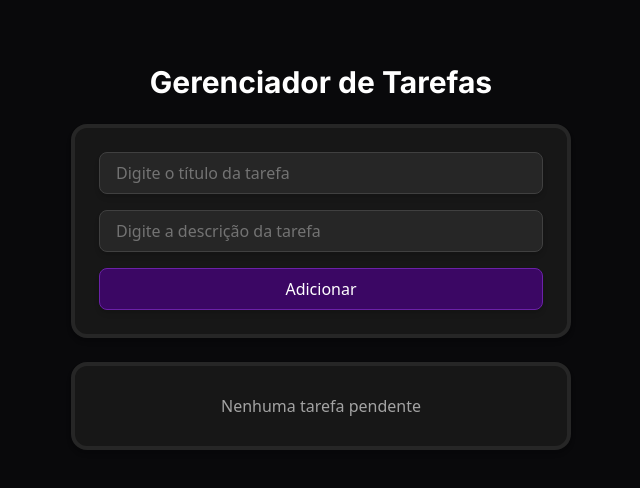
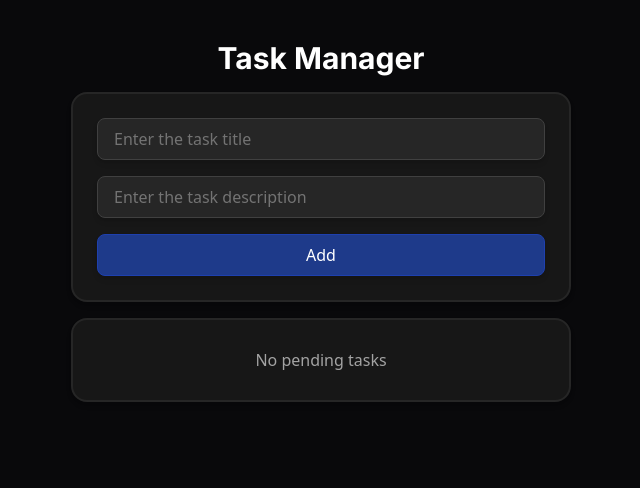
Before and after one commit to Themyus/gestao-de-tarefas, a React (Vite) app: page / in a window 1280 px wide. Shown: the top 488 px of the page, without its empty margins (319-959 px from the left). Built offline with nearby package versions, Linux system fonts and the light colour scheme.

Commit message:
Polimentos finais

```diff
--- a/src/components/AddTask.jsx
+++ b/src/components/AddTask.jsx
@@ -3,19 +3,20 @@ import { useState } from "react";
 function AddTask({ onAddTaskSubmit }) {
   const [title, setTitle] = useState("");
   const [description, setDescription] = useState("");
+  const [error, setError] = useState("");
 
   return (
-    <div className="space-y-4 p-6 border-4 border-neutral-800 bg-neutral-900 rounded-2xl shadow-md flex flex-col">
+    <div className="space-y-4 p-6 border-2 border-neutral-800 bg-neutral-900 rounded-2xl shadow-md flex flex-col">
       <input
         type="text"
-        placeholder="Digite o título da tarefa"
+        placeholder="Enter the task title"
         className="text-neutral-100 placeholder-neutral-500 bg-neutral-800 border border-neutral-700 outline-1 rounded-lg px-4 py-2 shadow-md"
         value={title}
         onChange={(event) => setTitle(event.target.value)}
       />
       <input
         type="text"
-        placeholder="Digite a descrição da tarefa"
+        placeholder="Enter the task description"
         className="text-neutral-100 placeholder-neutral-500 bg-neutral-800 border border-neutral-700 outline-1 rounded-lg px-4 py-2 shadow-md "
         value={description}
         onChange={(event) => setDescription(event.target.value)}
@@ -24,16 +25,20 @@ function AddTask({ onAddTaskSubmit }) {
         onClick={() => {
           // Verificar se título e descrição estão preenchidos
           if (!title.trim() || !description.trim()) {
-            return alert("Preencha o título e a descrição da tarefa.");
+            setError("Fill in the task title and description");
+            return; // Sai da função
           }
           onAddTaskSubmit(title, description);
           setTitle("");
           setDescription("");
+          setError(""); // Limpa
         }}
-        className="bg-purple-950 border border-purple-800 text-white px-4 py-2 rounded-lg font-medium shadow-md hover:brightness-110 active:scale-95 transition-transform active:brightness-110"
+        className="bg-blue-900 border border-blue-800 text-white px-4 py-2 rounded-lg font-medium shadow-md hover:brightness-110 active:scale-95 transition-transform active:brightness-110"
       >
-        Adicionar
+        Add
       </button>
+
+      {error && <p className="text-red-700">{error}</p>}
     </div>
   );
 }
--- a/src/components/Tasks.jsx
+++ b/src/components/Tasks.jsx
@@ -11,10 +11,10 @@ function Tasks({ tasks, onTaskClick, onDeleteTaskClick }) {
     navigate(`/task?${query.toString()}`);
   }
   return (
-    <ul className="space-y-4 p-6 border-4 border-neutral-800 bg-neutral-900 rounded-2xl shadow-md">
+    <ul className="space-y-4 p-6 border-2 border-neutral-800 bg-neutral-900 rounded-2xl shadow-md">
       {tasks.length === 0 ? (
         <li className="text-neutral-400 text-center py-1">
-          Nenhuma tarefa pendente
+          No pending tasks
         </li>
       ) : (
         tasks.map((task) => (
--- a/src/main.jsx
+++ b/src/main.jsx
@@ -1,6 +1,6 @@
 import { StrictMode } from "react";
 import { createRoot } from "react-dom/client";
-import App from "./App.jsx";
+import App from "./pages/App.jsx";
 import "./index.css";
 import { createHashRouter, RouterProvider } from "react-router-dom";
 import TaskPage from "./pages/TaskPage.jsx";
--- a/src/App.jsx
+++ b/src/pages/App.jsx
@@ -1,17 +1,32 @@
-import { useState } from "react";
-import AddTask from "./components/AddTask";
-import Tasks from "./components/Tasks";
+import AddTask from "../components/AddTask";
+import Tasks from "../components/Tasks";
 import { v4 } from "uuid";
 import { useEffect } from "react";
+import { useState } from "react";
 
 function App() {
   const [tasks, setTasks] = useState(
     JSON.parse(localStorage.getItem("tasks")) || []
-  );
+  ); // Se o JSON.parse tiver um valor válido, ele usa no localStorage como task. Se não, ele começa como um array vazio. Basicamente aqui ele tá pegando o primeiro valor verdadeiro que vir pra armazenar
 
   useEffect(() => {
     localStorage.setItem("tasks", JSON.stringify(tasks));
   }, [tasks]); // Executa a função (primeiro elemento antes da vírgula) sempre que algum valor que for colocado dentro da lista (segundo elemento depois da vírgula) for alterado
+
+  // useEffect(() => {
+  //   async function fetchTasks() {
+  //     const response = await fetch(
+  //       "https://jsonplaceholder.typicode.com/todos?_limit=10",
+  //       {
+  //         method: "GET",
+  //       }
+  //     );
+  //     const data = await response.json();
+  //     setTasks(data);
+  //   }
+  //   # SE EU QUISESSE, EU PODERIA CHAMAR UMA API PARA PEGAR AS TAREFAS
+  //   fetchTasks();
+  // }, []); # Quando é passado como segundo parâmetro do useEffect uma lista vazia, significa que essa função só é executada uma vez. E essa vez é quando o usuário acaba de acessar a aplicação pela primeira vez
 
   function onTaskClick(taskId) {
     const newTasks = tasks.map((task) => {
@@ -41,16 +56,16 @@ function App() {
   }
 
   return (
-    <div className="w-screen h-screen bg-zinc-950 flex justify-center py-16">
-      <div className="w-[500px] space-y-6">
+    <div className="w-screen h-screen bg-zinc-950 flex justify-center py-10">
+      <div className="w-[500px] space-y-4">
         <h1 className="text-3xl text-white font-bold font-inter text-center">
-          Gerenciador de Tarefas
+          Task Manager
         </h1>
         <AddTask onAddTaskSubmit={onAddTaskSubmit} />
         <Tasks
           tasks={tasks}
           onTaskClick={onTaskClick}
-          onDeleteTaskClick={onDeleteTaskClick}
+          onDeleteTaskClick={onDeleteTaskClick} // Propriedades sendo passadas pros componentes pra eles reutilizarem
         />
       </div>
     </div>
--- a/src/pages/TaskPage.jsx
+++ b/src/pages/TaskPage.jsx
@@ -18,11 +18,11 @@ function TaskPage() {
             <ChevronLeftIcon />
           </button>
           <h1 className="text-3xl text-white font-bold text-center">
-            Detalhes da tarefa
+            Task details
           </h1>
         </div>
 
-        <div className="border-4 border-neutral-800 bg-neutral-900 p-4 px-6 rounded-xl shadow-md">
+        <div className="border-2 border-neutral-800 bg-neutral-900 p-4 px-6 rounded-xl shadow-md">
           <h2 className="text-xl text-white font-bold">{title}</h2>
           <p className="text-white">{description}</p>
         </div>
```
Also changed, not shown: src/App.css (deleted).
